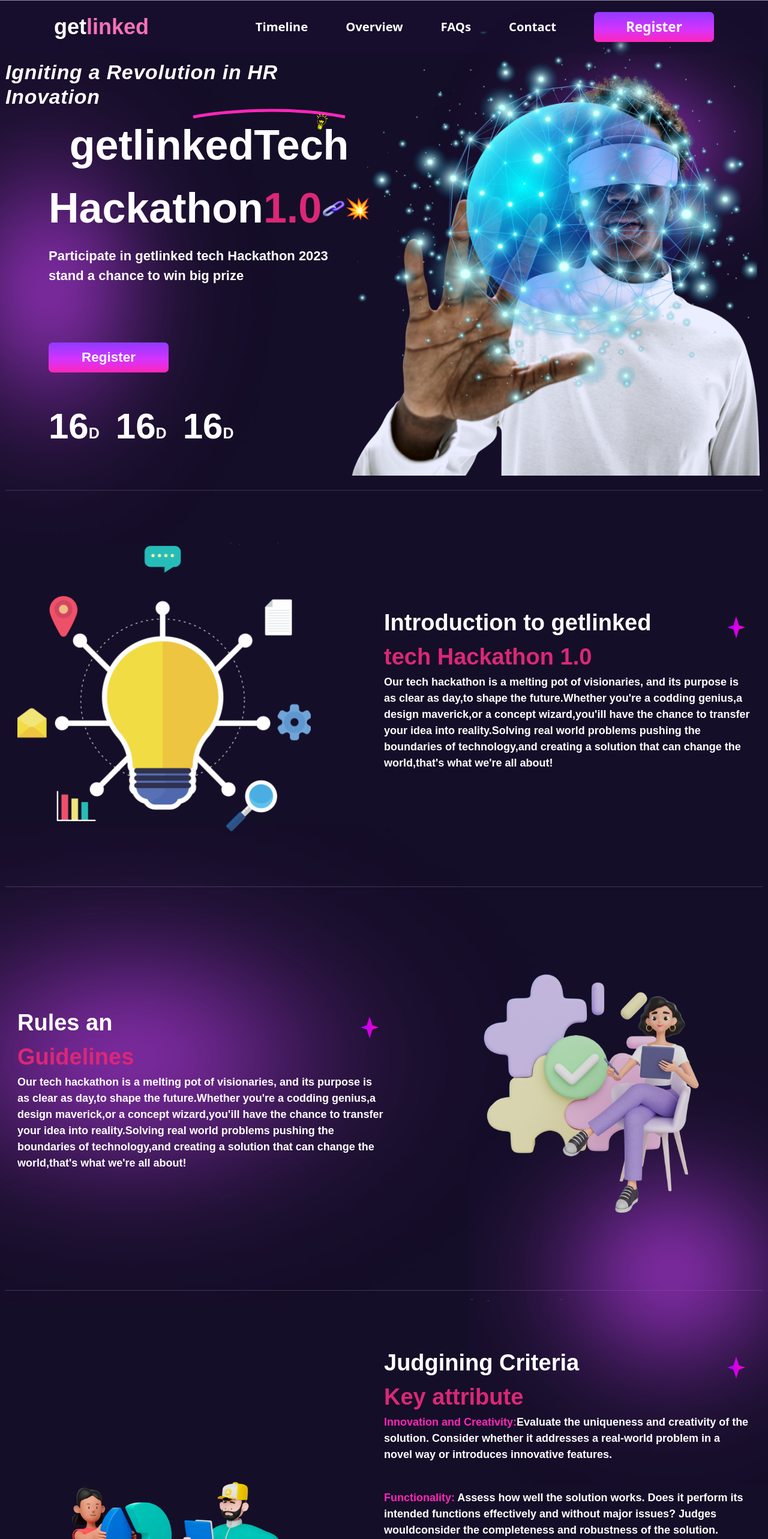
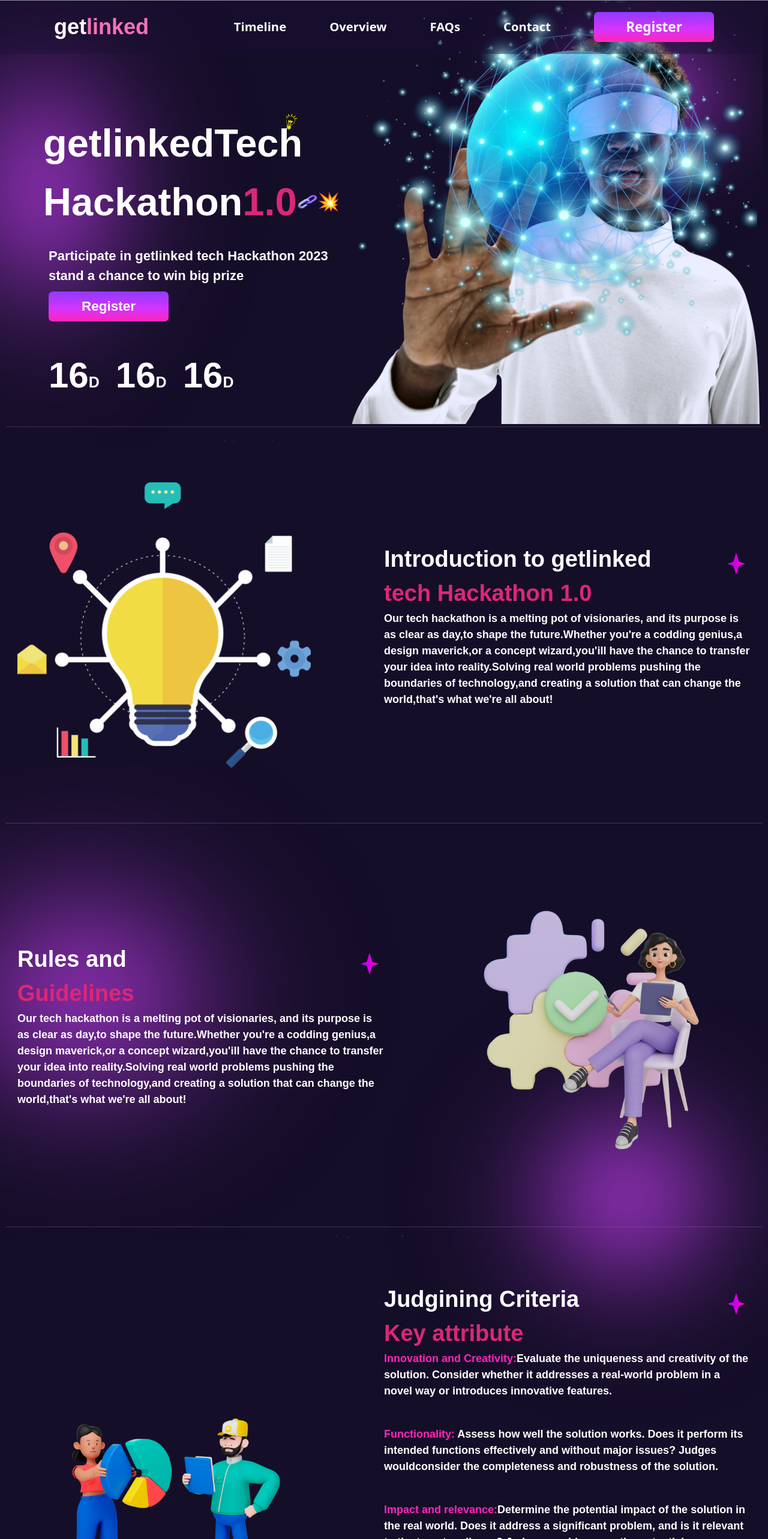
Before and after one commit to MichaelOwusu007/landingpage, a Next.js app: page / in a window 1280 px wide. Shown: the top 2566 px of the page at 60% size. Built offline with nearby package versions, Linux system fonts and the light colour scheme.

Commit message:
getlinked

```diff
--- a/app/Contact/page.jsx
+++ b/app/Contact/page.jsx
@@ -8,17 +8,17 @@ function contactpage() {
       <section className=' relative overflow-clip lg:min-h-[100vh] '>
 
         <img
-        className="absolute hidden lg:block w-[1086px] h-[800px] -top-10 left-[-80px] bg-blend-hard-light z-[-1]"
+        className="absolute hidden lg:block w-[800px] h-[800px] -top-10 left-[-80px] bg-blend-hard-light z-[-1]"
         alt="Purple lens flare"
         src="/img/purple-lens-flare-png-1.png"
               />
-              <img src="/img/puple-contact.png" alt="" className='absolute hidden lg:block -bottom-[10px] w-[800px] bg-blend-hard-light right-0' />
+              <img src="/img/purple-lens-flare-png-10.png" alt="" className='absolute hidden lg:block -bottom-[100px] w-[800px] bg-blend-hard-light right-0' />
               <div className=' mx-auto w-full px-4 '>
                   <h2 className=' font-semibold py-2 lg:hidden text-start block mt-16 text-[22px] lg:text-[25px] '>Contact</h2>
               </div>
-        <div className=' mx-auto max-w-[1500px] relative justify-between items-center px-4 flex-col lg:flex-row flex '>
+        <div className=' mx-auto max-w-[1500px] relative justify-between items-center px-6 flex-col lg:flex-row flex '>
           {/* change */}
-          <section className=' lg:w-[45%] relative hidden lg:block space-y-6 font-medium text-xl '>
+          <section className=' lg:w-[45%] relative hidden lg:block space-y-8 font-medium text-xl '>
             <img src="/img/sata-gra.png" alt="" className='absolute w-[30px] lg:w-[30px] top-[-50px] left-[80%] lg:top-[150px] ' />
             <h2 className=' text-[32px] text-pink font-semibold  '>Get in touch</h2>
             <p>
@@ -56,7 +56,7 @@ function contactpage() {
 
                                   <div className='font-bold text-[22px] text-pink-500 lg:mt-4 '>
                                       <p>Questions or need assistant?
-                      <br />
+                            <br />
                       Let us know about it
                                       </p>
                                   </div>
--- a/app/Register/page.jsx
+++ b/app/Register/page.jsx
@@ -1,18 +1,58 @@
-import React from 'react';
+"use client"
+
+
+
+
+import React, { useState } from 'react';
 import "./Register.css";
 import Model from "@/components/model"
 
 function registerpage() {
+
+
+  const [showCongratulationModel, setShowCongratulationModel] = useState(false);
+
+  const handleFormSubmit = (event) => {
+    event.preventDefault();
+
+    // Get user input
+    const teamName = document.getElementById('teamname').value;
+    const phone = document.getElementById('phone').value;
+    const email = document.getElementById('email').value;
+    const projectTopic = document.getElementById('projectname').value;
+    const category = document.getElementById('category').value;
+    const groupSize = document.getElementById('groupsize').value;
+
+    // Check if the user is already registered (for simplicity, using email as a unique identifier)
+    const registeredUsers = JSON.parse(localStorage.getItem('registeredUsers')) || [];
+    const isUserRegistered = registeredUsers.some(user => user.email === email);
+
+    if (isUserRegistered) {
+      alert('User already registered!');
+    } else {
+      // Save user data to local storage
+      const newUser = { teamName, phone, email, projectTopic, category, groupSize };
+      registeredUsers.push(newUser);
+      localStorage.setItem('registeredUsers', JSON.stringify(registeredUsers));
+
+      // Display congratulation model
+      setShowCongratulationModel(true);
+    }
+  };
+
+
+
+
   return (
       <main className='flex-1 text-white'>
           <div></div>
           <section className=' relative overflow-clip lg:min-h-[100vh] '>
         <img
-        className="absolute hidden lg:block w-[1086px] h-[800px] -top-10 left-[-80px] bg-blend-hard-light z-[-1]"
+        className="absolute hidden lg:block w-[800px] h-[800px] -top-10 left-[-80px] bg-blend-hard-light z-[-1]"
         alt="Purple lens flare"
         src="/img/purple-lens-flare-png-1.png"
               />
-              <img src="/img/puple-contact.png" alt="" className='absolute hidden lg:block -bottom-[10px] w-[800px] bg-blend-hard-light right-0' />
+              <img src="/img/purple-lens-flare-png-10.png" alt="" className='absolute hidden lg:block -bottom-[200px] w-[800px] bg-blend-hard-light right-[-100px] ' />
               <div className=' mx-auto w-full px-4 '>
                   <h2 className=' font-semibold py-2 lg:hidden text-start block text-pink-500 mt-20 text-[22px] lg:text-[25px] '>Register</h2>
               </div>
@@ -38,7 +78,7 @@ function registerpage() {
                                   </div>
                                   <h2 className=' text-[25px] tracking-wide '>CREATE YOUR ACCOUNT</h2>
                               </div>
-                              <form action="#">
+                              <form action="#" onSubmit={handleFormSubmit}>
                                   <fieldset className=' grid grid-cols-1 lg:grid-cols-2 gap-8 my-4 '>
                                       <div className=' flex flex-col gap-2 '>
                                           <label htmlFor="teamname" className='font-semibold'>
@@ -50,37 +90,37 @@ function registerpage() {
                                           <label htmlFor="teamname" className='font-semibold'>
                                               Phone
                                           </label>
-                                          <input type="text" name='teamname' id='teamname' placeholder='Enter number' className=' border p-4 bg-zinc-300 bg-opacity-5 rounded-md w-full' />
+                                          <input required type="text" name='teamname' id='phone' placeholder='Enter number' className=' border p-4 bg-zinc-300 bg-opacity-5 rounded-md w-full' />
                                       </div>
                                            <div className=' flex flex-col gap-2 '>
                                           <label htmlFor="teamname" className='font-semibold'>
                                               Email
                                           </label>
-                                          <input type="text" name='teamname' id='teamname' placeholder='Enter Email' className=' border p-4 bg-zinc-300 bg-opacity-5 rounded-md w-full' />
+                                          <input required type="text" name='teamname' id='email' placeholder='Enter Email' className=' border p-4 bg-zinc-300 bg-opacity-5 rounded-md w-full' />
                                       </div>
                                            <div className=' flex flex-col gap-2 '>
                                           <label htmlFor="teamname" className='font-semibold'>
                                               Project Topic
                                           </label>
-                                          <input type="text" name='teamname' id='teamname' placeholder='Project topic here' className=' border p-4 bg-zinc-300 bg-opacity-5 rounded-md w-full' />
+                                          <input type="text" name='teamname' id='projectname' placeholder='Project topic here' className=' border p-4 bg-zinc-300 bg-opacity-5 rounded-md w-full' />
                                       </div>
                                            <div className=' flex flex-col gap-2 '>
                                           <label htmlFor="teamname" className='font-semibold'>
                                               Category
                                           </label>
-                                          <input type="text" name='teamname' id='teamname' placeholder='Enter Category' className=' border p-4 bg-zinc-300 bg-opacity-5 rounded-md w-full' />
+                                          <input type="text" name='teamname' id='category' placeholder='Enter Category' className=' border p-4 bg-zinc-300 bg-opacity-5 rounded-md w-full' />
                                       </div>
                                            <div className=' flex flex-col gap-2 '>
                                           <label htmlFor="teamname" className='font-semibold'>
                                               Group Size
                                           </label>
-                                          <input type="text" name='teamname' id='teamname' placeholder='Group Size(1-10)' className=' border p-4 bg-zinc-300 bg-opacity-5 rounded-md w-full' />
+                                          <input type="text" name='teamname' id='groupsize' placeholder='Group Size(1-10)' className=' border p-4 bg-zinc-300 bg-opacity-5 rounded-md w-full' />
                                       </div>
                                   </fieldset>
                                   <fieldset className='space-y-3'>
                                       <span className=' text-[#FF25B8] '>Please review your registration details before submitting</span>
                                       <div className=' flex gap-3 '>
-                                          <input type="checkbox" name='agree' className=' bg-transparent' />
+                                          <input required type="checkbox" name='agree' className=' bg-transparent' />
                                           <label htmlFor="agree" className='text-red-500'> I agreed with the event terms and conditions privacy policy</label>
                                       </div>
                                         <a href="" className=' justify-center flex '><button className='bg-primary-gradient w-[250px] justify-center items-center  rounded-md  flex active:scale-95 h-[50px]  mt-4 '><div className='px-8 w-[98%] h-[95%] text-xl flex items-center justify-center transition-all hover:bg-[#150e28] rounded-md'>Register Now</div></button></a>
@@ -92,6 +132,7 @@ function registerpage() {
                   {/* <Model/> view this as a congratulation message to user after all informations have been submitted successfully upon clicking register. it is actual a component in my project called */}
               </div>
           </section>
+           {showCongratulationModel && <Model />}
       </main>
   )
 }
--- a/app/page.js
+++ b/app/page.js
@@ -40,28 +40,28 @@ function homepage() {
     <main className='w-full flex-1 mx-auto p-2 -z-10 overflow-hidden'>
       <section className='relative h-max xl:min-h-screen 2xl:min-h-[90vh] flex flex-col xl:flex-row space-y-4 lg:items-center z-0'>
         <section className=' flex flex-col  items-center justify-center w-full mx-auto h-full z-0  xl:items-start'>
-          <span className='relative'>
-             <p className='font-bold italic tracking-wide text-[22px] md:text-2xl lg:text-3xl mt-20'>Igniting a Revolution in HR Inovation</p>
+          <span className='relative xl:hidden '>
+             <p className='font-bold  italic tracking-wide text-[22px] md:text-2xl  xl:text-3xl mt-20 '>Igniting a Revolution in HR Inovation</p>
             <img src='/img/vector-4.svg' className='absolute right-[10px]  '/>
           </span>
           <div>
           <img
-        className="relative w-[1086px] h-[836px] -top-24 left-[-80px] bg-blend-hard-light z-[-1]"
+        className="relative w-[1086px] h-[836px] -top-24 left-[-90px] bg-blend-hard-light z-[-1]"
         alt="Purple lens flare"
         src="/img/purple-lens-flare-png-1.png"
          />
           </div>
-          <h1 className='absolute top-[180px] font-extrabold text-[48px] xl:text-[70px]  z-0 xl:pl-16 '>
+          <h1 className='absolute top-[180px] font-extrabold text-[48px] xl:text-[65px]  z-0 xl:pl-14  '>
 
-            <span className='relative flex items-center justify-center'>getlinkedTech
+            <span className='relative flex items-center  '>getlinkedTech
              <img className="w-[18px] h-[26px] top-0 right-[70px] object-cover absolute" alt="Creative" src="/img/creative-1.png" />
             </span>
             <span className=' mx-auto flex items-center w-max'>Hackathon <span className='text-pink-600'>1.0</span>
               <span>
-                <img src='/img/chain-9365116-7621444.png' width="500"  height="500" className=' w-[40px] h-[40px]'/>
+                <img src='/img/chain-9365116-7621444.png' width="500"  height="500" className=' w-[35px] h-[35px]'/>
               </span>
                <span>
-                <img src='/img/1f-4a-5.png' width="500"  height="500" className=' w-[40px] h-[40px]'/>
+                <img src='/img/1f-4a-5.png' width="500"  height="500" className=' w-[35px] h-[35px]'/>
               </span>
             </span>
           </h1>
@@ -91,12 +91,13 @@ function homepage() {
             <img src='/img/purple-lens-flare-png-10.png' className='top-[-170px] w-[600px] h-[500px] absolute bg-blend-hard-light ' width="500" height="500" />
           </div>
           <div className='relative flex justify-center '>
-            <img src='/img/man-wearing-smart-glasses-touching-virtual-screen-1.png' className='relative top-[-200px] xl:w-[1500px] xl:h-[680px] self-center  xl:top-[-70px] ' />
+            <img src='/img/man-wearing-smart-glasses-touching-virtual-screen-1.png' className='relative top-[-135px] xl:w-[1500px] xl:h-[680px] self-center  xl:top-[-70px] ' />
             <img src='/img/image-1.png' className='absolute top-[-250px] md:top-[-180px] xl:top-[-130px] sm:w-[667px] sm:h-[620px] flex items-center justify-center ' width="500" height="500"/>
           </div>
         </section>
       </section>
-      <img src='/img/line-2.svg' className=' mt-[-200px] ' />
+
+      <img src='/img/line-2.svg' className=' mt-[-135px] ' />
       <section className=' scroll-m-[150px] py-16'>
         <div className='scroll-m-[50px] overview'>
           <div className=' flex flex-col lg:flex-row items-center justify-between lg:gap-20 gap-14 false '>
@@ -120,16 +121,16 @@ function homepage() {
       <img src='/img/line-1.png'/>
       <section className=' scroll-m-[150px] py-16 relative'>
         <img
-        className="absolute w-[1086px] h-[800px] -top-24 left-[-80px] bg-blend-hard-light z-[-1]"
+        className="absolute w-[800px] h-[800px] -top-24 left-[-80px] bg-blend-hard-light z-[-1]"
         alt="Purple lens flare"
         src="/img/purple-lens-flare-png-1.png"
         />
-         <img src='/img/purple-lens-flare-png-4.png' className='top-[300px] w-[500px] h-[700px] absolute bg-blend-hard-light right-[-10px] ' width="500" height="500" />
+         <img src='/img/purple-lens-flare-png-10.png' className='top-[300px] w-[700px] h-[700px] absolute bg-blend-hard-light right-[-15px] ' width="500" height="500" />
         <div className='scroll-m-[50px] overview'>
           <div className=' flex flex-col lg:flex-row items-center justify-between lg:gap-20 gap-14 false '>
             <div className=' w-full lg:w-[50%] relative lg:text-start text-center '>
               <h2 className=' font-bold text-[32px] sm:text-[38px]  '>
-                Rules an
+                Rules and
                 <br />
                 <span className=' text-pink-600'>Guidelines</span>
               </h2>
@@ -599,13 +600,13 @@ function homepage() {
         </div>
       </section>
       <img src='/img/line-1.png' className=' lg:hidden' />
-      <section className=' relative py-20 overflow-x-clip'>
+      <section className=' relative py-20'>
          <img
-        className="absolute w-[1086px] h-[800px] -top-24 left-[-80px] bg-blend-hard-light z-[-1]"
+        className="absolute w-[700px] h-[800px] -top-24 -left-[10px] bg-blend-hard-light z-[-1]"
         alt="Purple lens flare"
         src="/img/purple-lens-flare-png-1.png"
         />
-        <img src='/img/purple-lens-flare-png-4.png' className='top-[300px] w-[500px] h-[700px] absolute bg-blend-hard-light right-[-10px] ' width="500" height="500" />
+        <img src='/img/purple-lens-flare-png-10.png' className='top-[300px] w-[700px] h-[700px] absolute bg-blend-hard-light left-[900px] ' width="500" height="500" />
         <div className=' scroll-m-[50px] overview'>
           <div className=' text-center space-y-4 '>
             <h2 className='text-[32px] font-bold '>Partners and Sponsers </h2>
--- a/components/Navbar.jsx
+++ b/components/Navbar.jsx
@@ -15,7 +15,7 @@ function Navbar() {
 
   return (
     <div>
-    <div className='navbar-container w-full sm:fixed top-0 z-[90] px-4 h-20 mx-auto justify-between items-center flex sm:px-5 md:px-10 lg:px-16 xl:px-20 bg-[#1a1134] bg-opacity-[0.4]  '>
+    <div className='navbar-container w-full sm:fixed top-0 z-[90] px-4 h-20 mx-auto justify-between items-center flex sm:px-5 md:px-10 lg:px-10 xl:px-20 bg-[#1a1134] bg-opacity-[0.4]  '>
         <div className='logo'>
           <a href='/'>
         <h1 className='nav-logo font-bold text-white text-[24px] lg:text-[36px]'>get<span className=' text-pink-400'>linked</span></h1></a>
@@ -30,11 +30,11 @@ function Navbar() {
       {showNavLinks && (
         <div className=' lg:hidden nav-links-mobile transition-all duration-300 ease-in z-10'>
           <nav className=' mobile-nav flex flex-col space-y-6 absolute top-4 right-0 py-6 pl-6 pr-4 font-sans font-bold text-lg bg-[#150e28]  text-white mt-10 w-[300px]'>
-            <a href="#Timeline">Timeline</a>
+            <Link href="/#Timeline">Timeline</Link>
             <hr />
             <a href="#Overview">Overview</a>
             <hr />
-            <a href="#FAQ">FAQs</a>
+            <a href="/#FAQ">FAQs</a>
             <hr />
             <a href="Contact">Contact</a>
           <a href="Register"><button className='bg-primary-gradient w-[200px] items-center rounded-md justify-center active:scale-95 h-[50px] flex '><div className='px-8 w-[98%] h-[95%] text-xl flex items-center justify-center transition-all hover:bg-[#150e28] rounded-md'>Register</div></button></a>
@@ -44,10 +44,10 @@ function Navbar() {
 
       {/* Desktop Navlinks */}
       <div className='nav-links hidden lg:flex'>
-        <nav className='flex font-sans font-bold text-lg text-white space-x-8 md:space-x-12 lg:space-x-14 justify-center items-center'>
-          <a href="#Timeline">Timeline</a>
+        <nav className='flex font-sans font-bold text-lg text-white space-x-8 md:space-x-12 lg:space-x-10 xl:space-x-16 justify-center items-center'>
+          <Link href="/#Timeline">Timeline</Link>
           <a href="#Overview">Overview</a>
-          <a href="#FAQ">FAQs</a>
+          <a href="/#FAQ">FAQs</a>
           <Link href="Contact">Contact</Link>
           <a href="Register"><button className='bg-primary-gradient w-[200px] items-center rounded-md justify-center active:scale-95 h-[50px] flex '><div className='px-8 w-[98%] h-[95%] text-xl flex items-center justify-center transition-all hover:bg-[#150e28] rounded-md'>Register</div></button></a>
         </nav>
```
